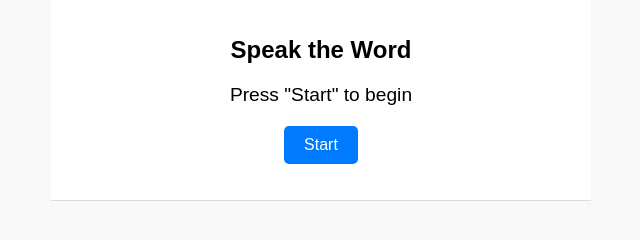
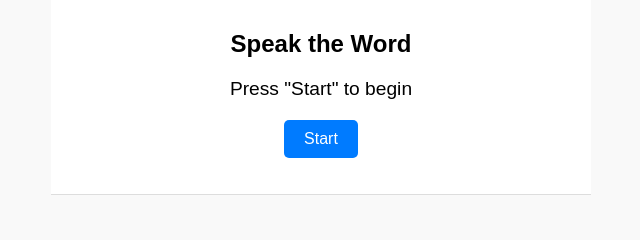
Before and after one commit to miamimanni/Speech-to-Text-Web-App, a plain HTML site: page index.html in a window 1280 px wide. Shown: the whole page, without its empty margins (319-959 px from the left). Drawn offline with Linux system fonts and the light colour scheme.

Commit message:
adjust styles part 2

```diff
--- a/styles.css
+++ b/styles.css
@@ -3,25 +3,25 @@ body {
   background-color: #f9f9f9;
   margin: 0;
   padding: 0;
-  display: flex;
-  flex-direction: column;
-  align-items: center;
-  justify-content: flex-start; /* Align elements at the top */
-  height: 100vh;
 }
 
 .container {
-  text-align: center;
   width: 100%;
   max-width: 500px;
   padding: 20px;
+  margin: 0 auto; /* Center horizontally */
+  position: absolute;
+  top: 0; /* Stick to the top */
+  left: 0;
+  right: 0;
+  background-color: #fff;
   border-bottom: 1px solid #ddd;
-  background-color: #fff;
+  text-align: center;
 }
 
 h1 {
   font-size: 1.5rem;
-  margin-bottom: 10px;
+  margin: 10px 0;
 }
 
 #word-prompt {
```
